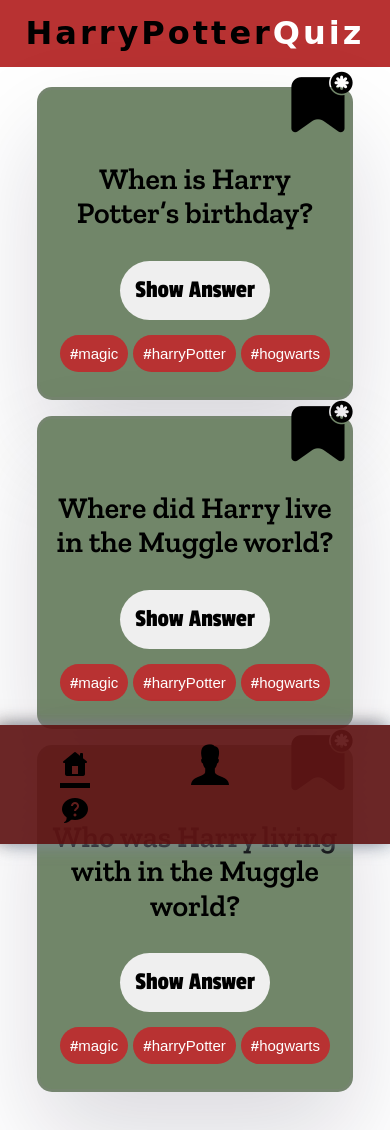
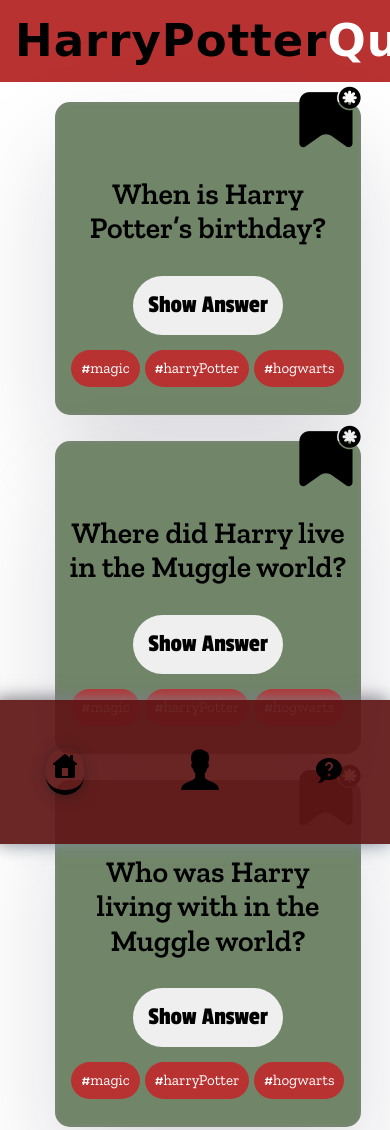
Before and after one commit to danielenrriques2001/quiz-web-app, a plain HTML site: page index.html in a window 390 px wide. Shown: the top 1130 px of the page. Drawn offline with nearby package versions, Linux system fonts and the light colour scheme; a web font is replaced by a local one.

Commit message:
ft: i modified the responsive design

```diff
--- a/styles.css
+++ b/styles.css
@@ -18,6 +18,7 @@
 body {
     box-sizing: border-box;
     overflow-x: hidden;
+
 
 }
 *::before,
@@ -54,9 +55,11 @@
 
 }
 .heading {
-    font-size: 800;
-    letter-spacing: 3px;
+    font-size: 45px;
+    letter-spacing: 1px;
+
 }
+
 span {
     color: var(--white);
 
@@ -64,12 +67,16 @@
 .main {
     margin: 0 auto;
     width: 90%;
+    margin-bottom: 10rem;
+}
+
+
+.cards_container {
+    width: 80%;
+    margin: 0 auto;
 
 }
-.cards_container {
-    width: 90%;
-    margin: 0 auto;
-}
+
 .card {
     border: 15px;
     display: flex;
@@ -83,7 +90,11 @@
     border-radius: 15px;
     margin-bottom: 1rem;
     background-color: var(--green);
+    margin-bottom: 26px;
+    width: 100%;
+
 }
+
 .card:last-of-type {
     margin-bottom: 6rem;
 }
@@ -94,7 +105,7 @@
     cursor: pointer;
     position: absolute;
     top: -20px;
-    left: 250px;
+    left: 80%;
 
     cursor: pointer;
 
@@ -153,9 +164,8 @@
     border-radius: 30px;
     font-size: 15px;
     cursor: pointer;
-    font-weight: 200;
-    font-family: sans-serif;
-
+    font-weight: 300;
+    font-family: var(--normalTextFont);
 }
 
 .card_tags p::before {
@@ -165,22 +175,33 @@
 
 }
 .footer {
-    padding: 15px;
+
     position: fixed;
     bottom: 0px;
-    left: 0px;
-    right: 0px;
+    right: 0;
+    left: 0;
     box-shadow: rgba(136, 165, 191, 0.48) 6px 2px 16px 0px, rgba(117, 106, 106, 0.8) -6px -2px 16px 0px;
     background-color: var(--darkRed);
-
-    display: flex;
-    justify-content: center;
-    align-items: center;
-
 }
 
+@media (max-width: 662px) {
+    .footer {
+       width: auto;
+
+    }
+}
 #nav {
-    list-style: none;
+   padding: 10px;
+   display: flex;
+   justify-content: center;
+   align-items: center;
+}
+@media (max-width: 662px) {
+    #nav {
+        display: flex;
+        padding: 0;
+        margin: 0;
+    }
 }
 #nav a {
     vertical-align:middle;
@@ -188,7 +209,10 @@
     text-decoration: none;
 }
 .current {
+    padding: 1%;
     border-bottom: 5px solid black;
+    box-shadow: rgba(14, 30, 37, 0.12) 0px 2px 4px 0px, rgba(14, 30, 37, 0.32) 0px 2px 16px 0px;
+    border-radius: 45px;
 }
 .image {
     display: block;
```
